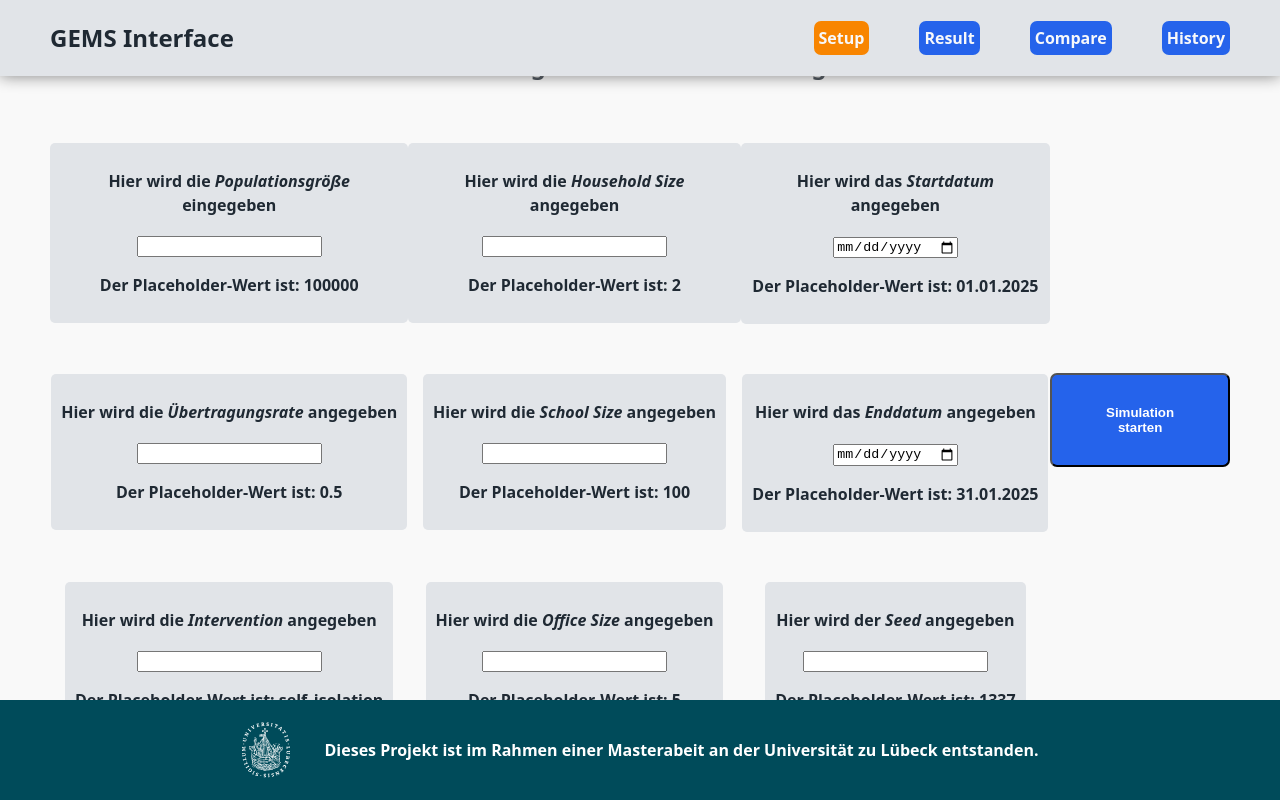
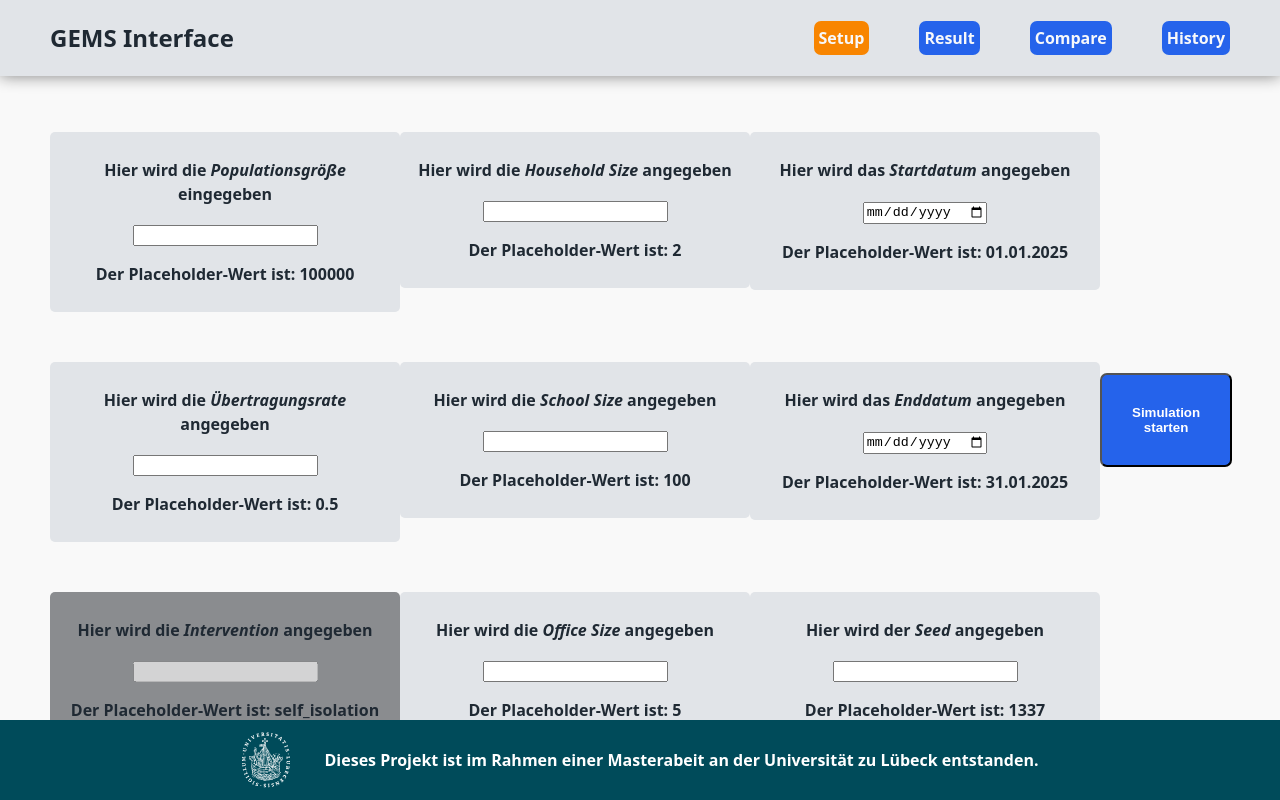
Before and after one commit to cjf999/masterarbeit, a React (Vite) app in the folder packages/frontend/: page /setup in a window 1280 px wide. Built offline with nearby package versions, Linux system fonts and the light colour scheme.

Commit message:
added testing tooltip for setup, small styling fixes

```diff
--- a/packages/frontend/src/index.css
+++ b/packages/frontend/src/index.css
@@ -35,6 +35,7 @@ h1 {
 
 h2 {
   color: #1F2933;
+  font-size: 1.5em
 }
 
 p {
@@ -51,7 +52,7 @@ p {
   bottom: 0;
   left: 0;
   width: 100%;
-  height: 100px;
+  height: 80px;
   justify-content: center;
   align-items: center;
 }
@@ -67,7 +68,7 @@ p {
   font-weight: bold;
 }
 
-/* footer */
+/* navbar */
 .navbar{
   filter: drop-shadow(0 0 0.5rem grey);
   background-color: #E1E4E8;
@@ -146,6 +147,14 @@ p {
   border-radius: 5px;
   padding: 10px;
   text-align: center;
+  min-width: 330px;
+}
+
+#intervention-param{
+  background-color: #8a8c8f;
+  border-radius: 5px;
+  padding: 10px;
+  text-align: center;
 }
 
 .setup-row{
@@ -157,6 +166,7 @@ p {
   padding-top: 40px;
 }
 
+/* start button */
 .button-container{
   align-self: center;
 }
--- a/packages/frontend/src/pages/Setup.tsx
+++ b/packages/frontend/src/pages/Setup.tsx
@@ -1,9 +1,14 @@
 import { useNavigate } from "react-router-dom";
 import Navbar from "../components/Navbar";
 import Footer from "../components/Footer";
+import { Tooltip, Zoom } from "@mui/material";
 
 
 function Setup(){
+
+
+    const popsizeTooltip = "Die Populationsgröße gibt an, wie viele Individuen in einer Simulation berücksichtigt werden."
+    "Eine größere Population bedeutet zum einen mehr Rechenzeit, bietet zum anderen aber vollwertigerere Ergebnisse.";
 
     //direkt on submit zur result view navigieren
     const navigate = useNavigate();
@@ -44,7 +49,7 @@ function Setup(){
         const data = new FormData(e.currentTarget);
         const values = Object.fromEntries(data.entries());
 
-        //übergebe params im erwarteten format
+        //übergebe params im erwarteten format (batchruns fix)
         const parameter = {
             "populationSize": Number(values.popSize),
             "transmissionRate": Number(values.transmissionRate),
@@ -85,6 +90,7 @@ function Setup(){
     }
 
     //TODO: default-werte in inputfelder geben
+    //TODO: tooltip für alle parameter, interventionen disabled + aus payload entfernen
     return(
         <>
         <Navbar />
@@ -92,6 +98,7 @@ function Setup(){
             <form className="setup-form" onSubmit={handleSubmit}>
                 <div className="input-rows"> {/** ich bin dumm, das sind columns, nicht rows */}
                     <div className="setup-row">
+                        <Tooltip title={popsizeTooltip} placement="right" arrow slots={{transition: Zoom}} slotProps={{tooltip:{sx:{fontSize: "0.9rem", maxWidth: "150px"}}}}>
                         <div className="param">
                             <p>Hier wird die  <i>Populationsgröße</i> eingegeben</p>
                             <input name="popSize" type="number" />
@@ -100,6 +107,7 @@ function Setup(){
                             )
                             )}</div>
                         </div>
+                        </Tooltip>
                         <div className="param">
                             <p>Hier wird die <i>Übertragungsrate</i> angegeben</p>
                             <input name="transmissionRate" type="number" step="0.01" min="0" />
@@ -108,9 +116,9 @@ function Setup(){
                             )
                             )}</div>
                         </div>
-                        <div className="param">
+                        <div className="param" id="intervention-param">
                             <p>Hier wird die <i>Intervention</i> angegeben</p>
-                            <input name="intervention" type="text" />
+                            <input name="intervention" type="text" disabled/>
                             <div>{params.map((item) => (
                                 <p style={{fontWeight: "800"}}>Der Placeholder-Wert ist: {item.intervention}</p>
                             )
```
